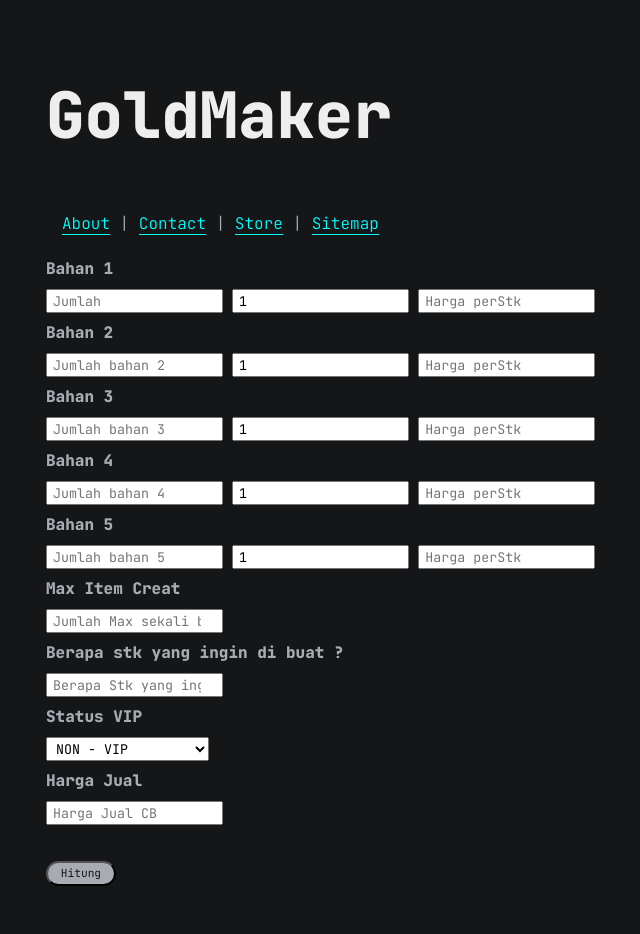
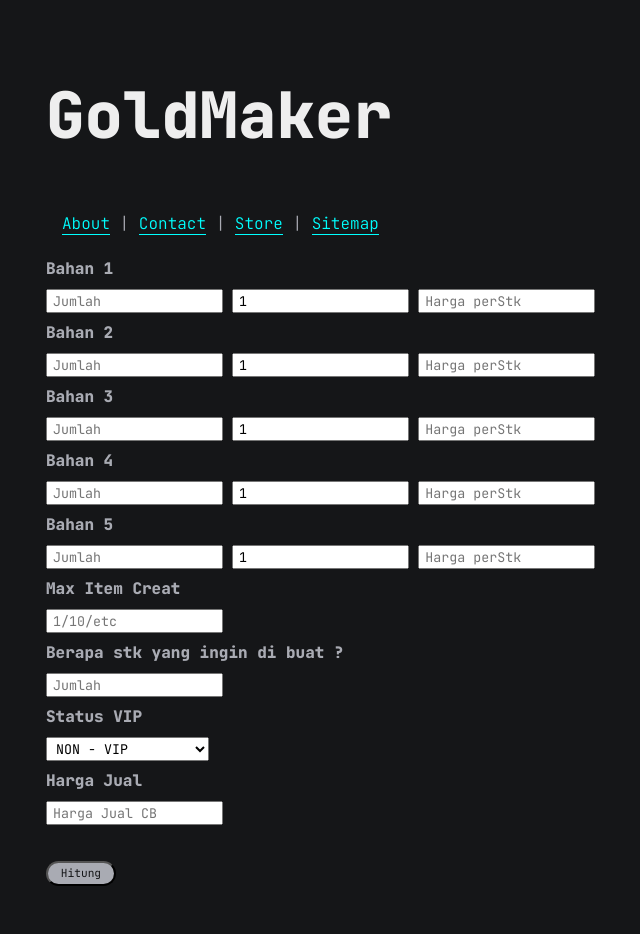
Before and after one commit to angganesia/angganesia.github.io, a Jekyll site: the page built from to.html, in a window 1280 px wide. Shown: the whole page, without its empty margins (269-909 px from the left). Built offline with Jekyll 4.4.1, drawn with Linux system fonts in a browser that asks for light colours.

Commit message:
update to.html

```diff
--- a/to.html
+++ b/to.html
@@ -50,35 +50,35 @@ permalink: /to/
 
       <br>
       <h4>Bahan 2</h4>
-      <input type="number" id="bahan2" placeholder="Jumlah bahan 2">
+      <input type="number" id="bahan2" placeholder="Jumlah">
       <input type="number" id="bahan2stk" value="1" placeholder="30/90/etc">
       <input type="number" id="bahan2harga" placeholder="Harga perStk">
 
       <br>
       <h4>Bahan 3</h4>
-      <input type="number" id="bahan3" placeholder="Jumlah bahan 3">
+      <input type="number" id="bahan3" placeholder="Jumlah">
       <input type="number" id="bahan3stk" value="1" placeholder="30/90/etc">
       <input type="number" id="bahan3harga" placeholder="Harga perStk">
 
       <br>
       <h4>Bahan 4</h4>
-      <input type="number" id="bahan4" placeholder="Jumlah bahan 4">
+      <input type="number" id="bahan4" placeholder="Jumlah">
       <input type="number" id="bahan4stk" value="1" placeholder="30/90/etc">
       <input type="number" id="bahan4harga" placeholder="Harga perStk">
 
       <br>
       <h4>Bahan 5</h4>
-      <input type="number" id="bahan5" placeholder="Jumlah bahan 5">
+      <input type="number" id="bahan5" placeholder="Jumlah">
       <input type="number" id="bahan5stk" value="1" placeholder="30/90/etc">
       <input type="number" id="bahan5harga" placeholder="Harga perStk">
 
       <br>
       <h4>Max Item Creat</h4>
-      <input type="number" id="maxcreatitem" placeholder="Jumlah Max sekali buat">
+      <input type="number" id="maxcreatitem" placeholder="1/10/etc">
 
       <br>
       <h4>Berapa stk yang ingin di buat ?</h4>
-      <input type="number" id="needstk" placeholder="Berapa Stk yang ingin dibuat">
+      <input type="number" id="needstk" placeholder="Jumlah">
 
       <br>
       <h4>Status VIP</h4>
```
